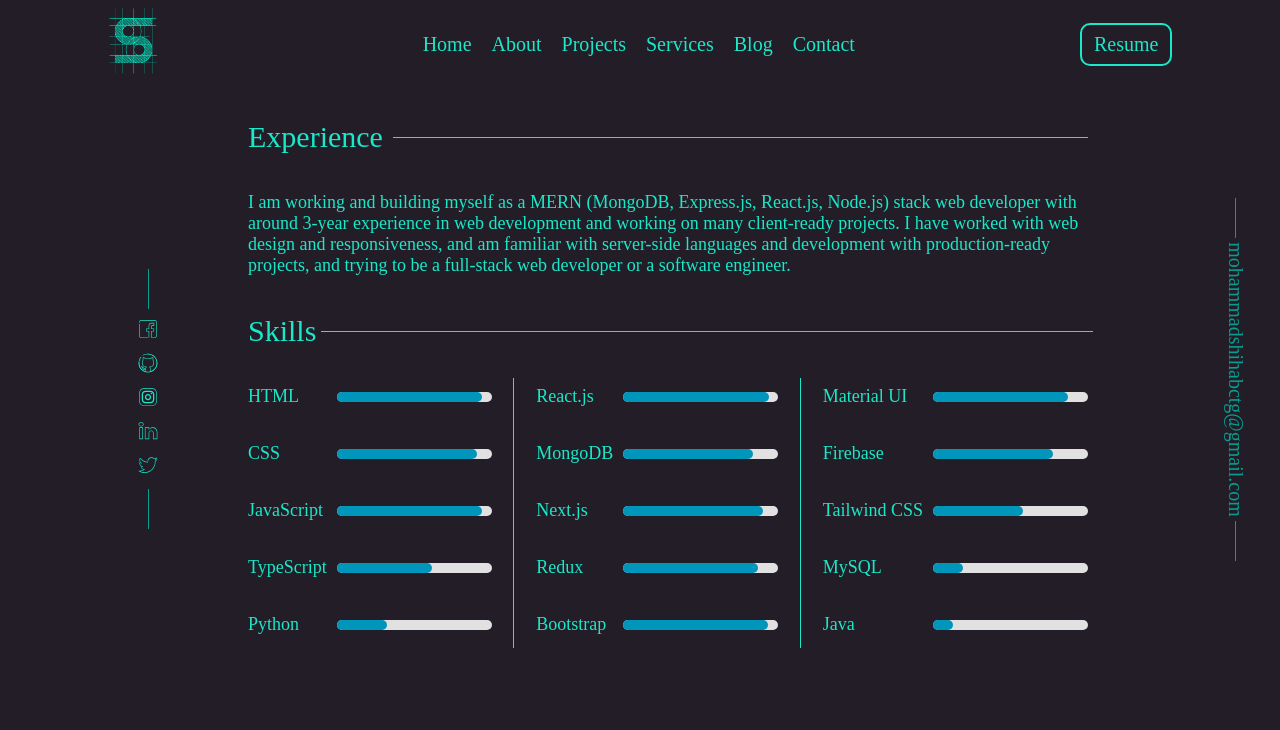
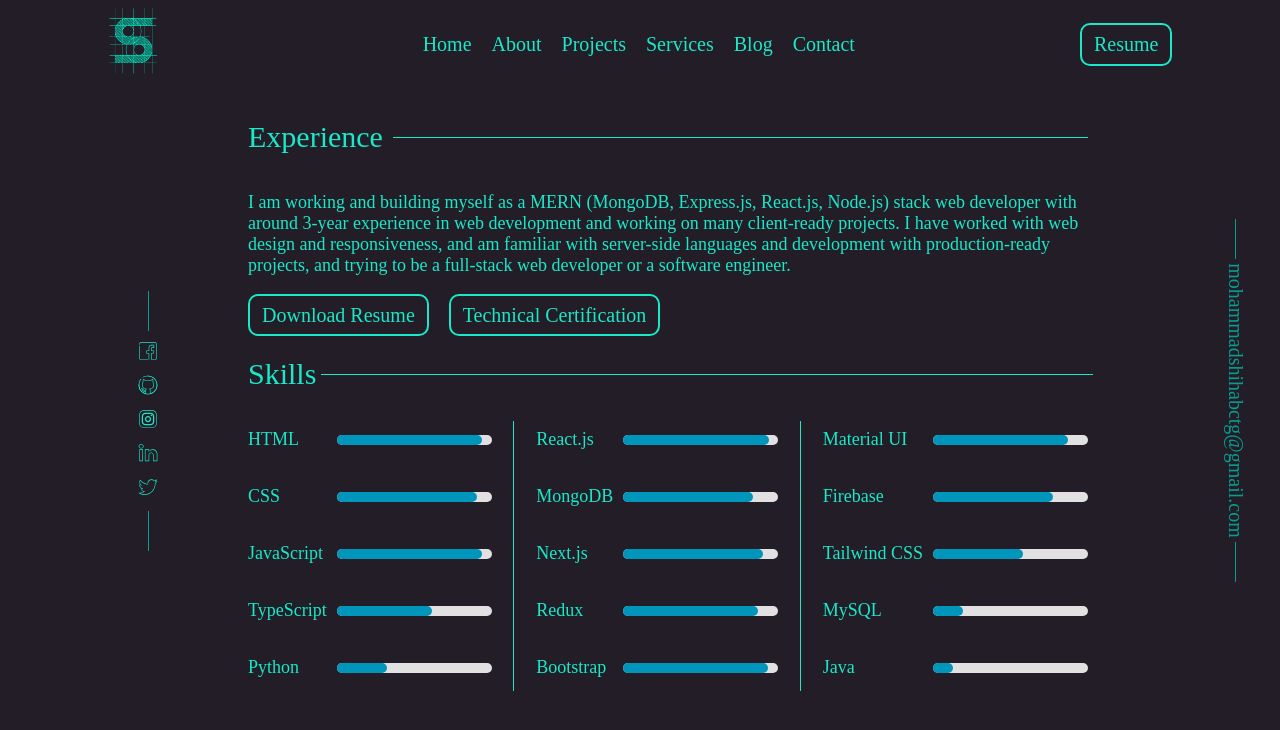
Before and after one commit to MDShihab235/my_own_portfolio, a React (Create React App) app: page /about in a window 1280 px wide. Shown: the top 730 px of the page. Built offline with nearby package versions, Linux system fonts and the light colour scheme.

Commit message:
after finish update

```diff
--- a/src/pages/About/About.js
+++ b/src/pages/About/About.js
@@ -27,6 +27,24 @@ const About = () => {
             projects, and trying to be a full-stack web developer or a software
             engineer.
           </p>
+          <div style={{ padding: "10px 0px" }}>
+            <a
+              href="https://drive.google.com/uc?export=download&id=1IIokWlPCtkl1rqxPrKyYsi-u1GTBPRhI"
+              download="Mohammad-Shihab-Uddin-Resume"
+              className="navBtn"
+            >
+              Download Resume
+            </a>
+            <a
+              href="https://drive.google.com/uc?export=download&id=1jNWDdnZkWuPh7AONbOiqZWQvODQVfLZb"
+              download="Mohammad-Shihab-Certification"
+              className="navBtn"
+              style={{ marginLeft: "20px" }}
+            >
+              Technical Certification
+            </a>
+          </div>
+
           <div className="aboutHead">
             <h1>Skills</h1>
             <div className="sline"></div>
--- a/src/pages/Home/Home.js
+++ b/src/pages/Home/Home.js
@@ -23,7 +23,10 @@ const Home = () => {
               <br />I am learning and building myself as a Full-stack developer.
             </p>
             <div className="homeBtns">
-              <button className="btn kbtn">Know More</button>
+              <Link to="/about">
+                <button className="btn kbtn">Know More</button>
+              </Link>
+
               <Link to="/contact">
                 <button className="btn cbtn">Contact Me</button>
               </Link>
```
